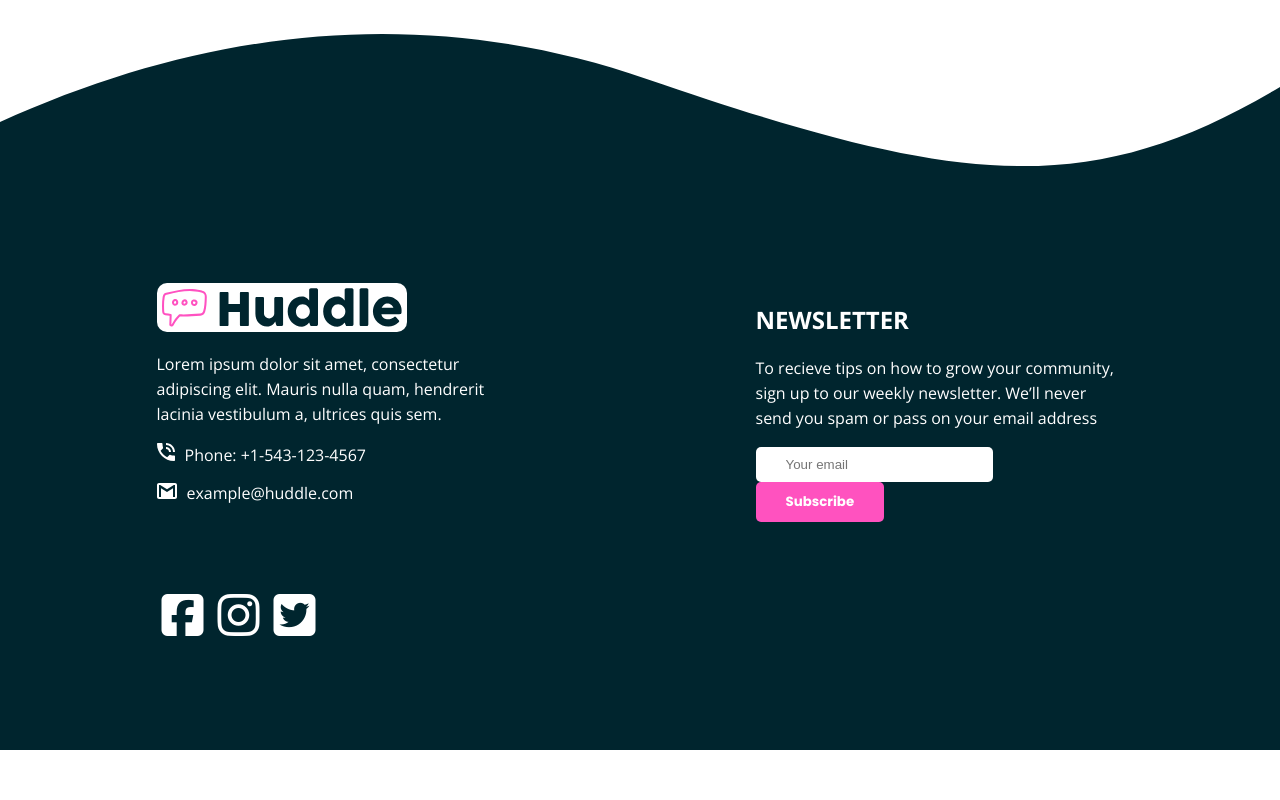
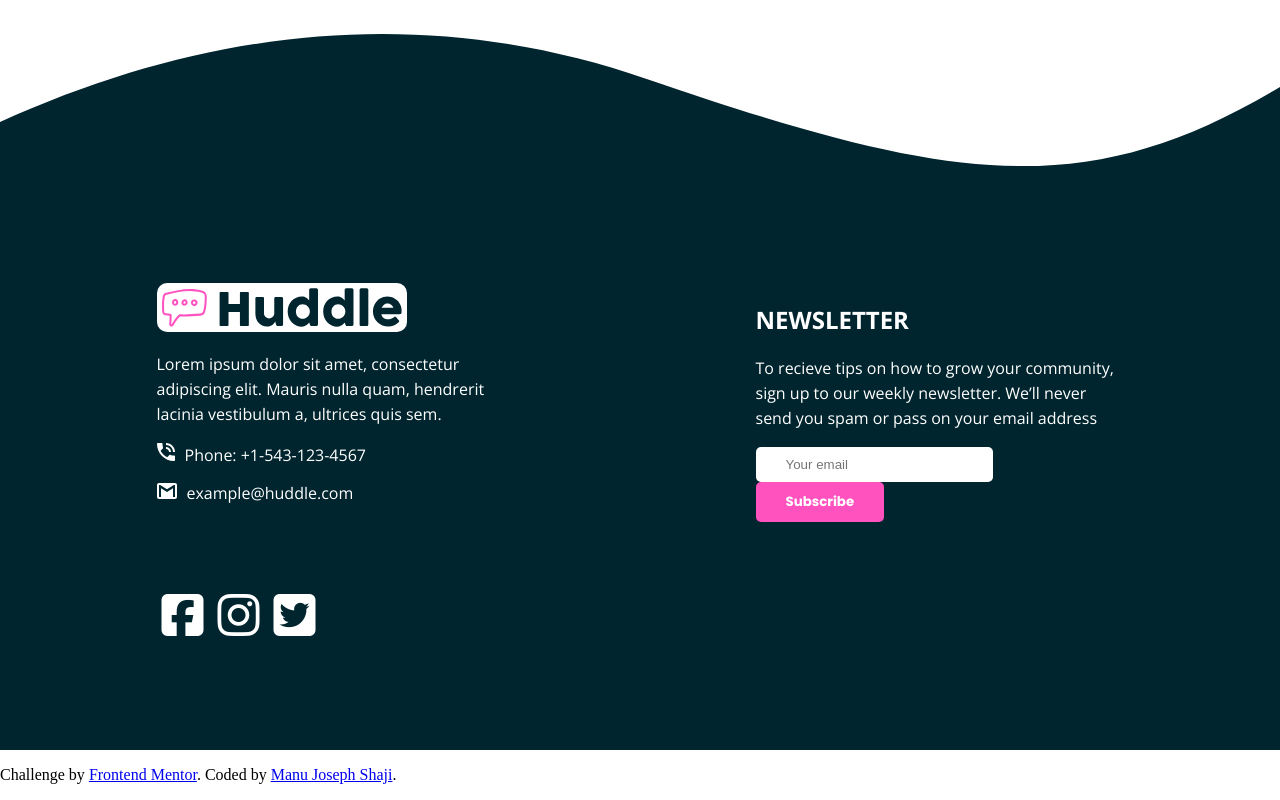
Before and after one commit to manujosephshaji/Huddle-landing-page-with-curved-sections, a plain HTML site: page index.html in a window 1280 px wide. Shown: the part 3836-4636 px from the top of the page. Before the commit the page ends 4586 px from the top, so only its background shows below. Drawn offline with nearby package versions, Linux system fonts and the light colour scheme.

Commit message:
Update index.html

```diff
--- a/index.html
+++ b/index.html
@@ -169,14 +169,12 @@
 
     </footer>
   </section>
-  <!--
-  <footer>
+ <footer>
     <p class="attribution">
       Challenge by <a href="https://www.frontendmentor.io?ref=challenge" target="_blank">Frontend Mentor</a>.
-      Coded by <a href="#">Your Name Here</a>.
+      Coded by <a href="https://github.com/manujosephshaji?tab=repositories">Manu Joseph Shaji</a>.
     </p>
   </footer>
-  -->
 </body>
 
 </html>
```
